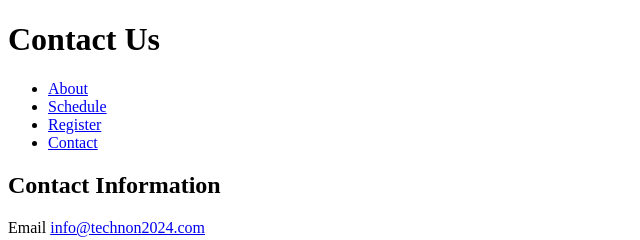
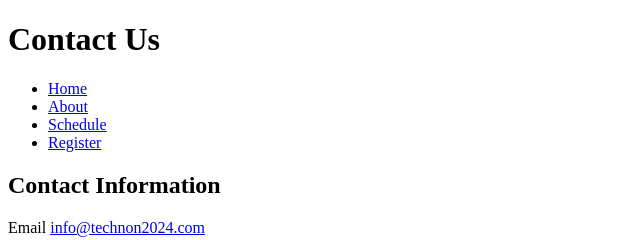
Before and after one commit to Joseph5404/TechCon_HTML, a plain HTML site: page techcon_website/contact.html in a window 1280 px wide. Shown: the top 240 px of the page, 0-640 px from the left. Drawn offline with Linux system fonts and the light colour scheme.

Commit message:
Update contact.html

```diff
--- a/techcon_website/contact.html
+++ b/techcon_website/contact.html
@@ -11,10 +11,10 @@
         <h1>Contact Us</h1>
         <nav>
             <ul>
+                <li><a href="index.html">Home</a></li>
                 <li><a href="about.html">About</a></li>
                 <li><a href="schedule.html">Schedule</a></li>
                 <li><a href="register.html">Register</a></li>
-                <li><a href="contact.html">Contact</a></li>
             </ul>
         </nav>
     </header>
```
